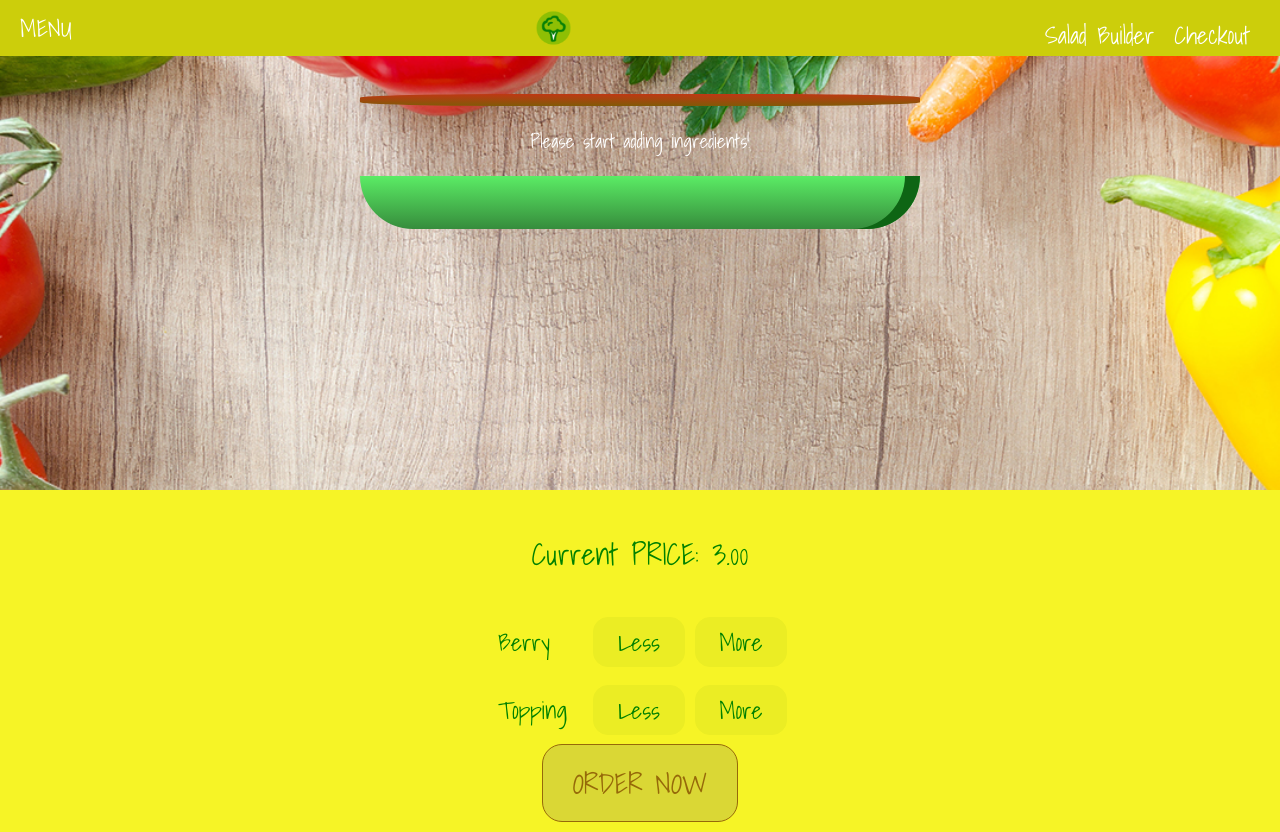
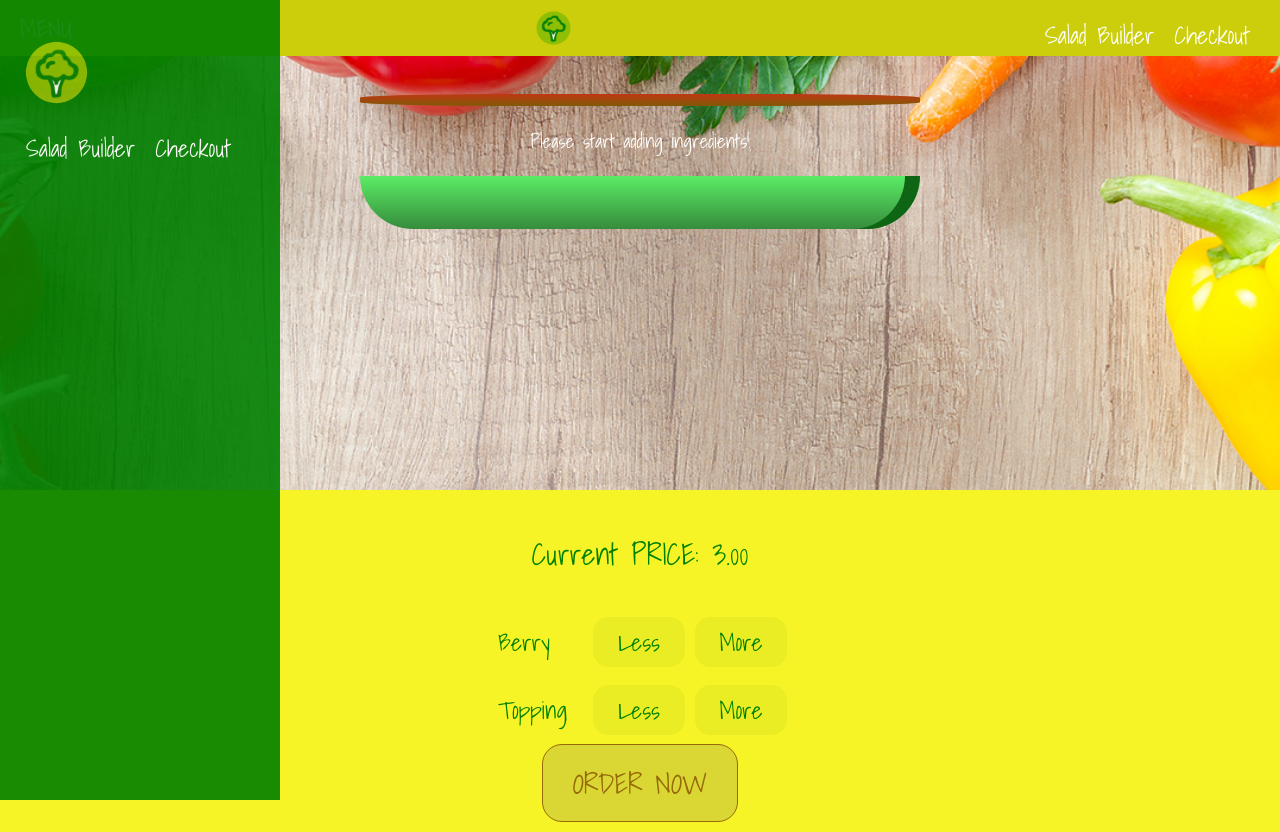
Before and after one commit to Loratadin/skinny-salad, a React (Create React App) app: page / in a window 1280 px wide. Built offline with nearby package versions, Linux system fonts and the light colour scheme.

Commit message:
Edit NavigationItems styles

```diff
--- a/src/components/Navigation/NavigationItems/NavigationItem/NavigationItem.style.js
+++ b/src/components/Navigation/NavigationItems/NavigationItem/NavigationItem.style.js
@@ -6,6 +6,7 @@ export const NavigationItem = styled.div`
     box-sizing: border-box;
     display: block;
     width: 100%;
+    height: auto;
     & > a {
         text-decoration: none;
         color: white;
@@ -23,11 +24,12 @@ export const NavigationItem = styled.div`
             height: 100%;
             padding: 16px 10px;
             border-bottom: 4px solid transparent;
+            border-radius: 15px;
         }
         & > a:hover,
         & > a:active,
         & > a.active {
-            background-color: #b3b32a;
+            background-color: #8fbd25;
             border-bottom: 4px solid #53c75c;
         }
     `}
--- a/src/components/Navigation/NavigationItems/NavigationItems.style.js
+++ b/src/components/Navigation/NavigationItems/NavigationItems.style.js
@@ -1,10 +1,15 @@
 import styled from 'styled-components';
+import media from '../../../theme/media';
 
 export const NavigationItems = styled.ul`
     margin: 0;
     padding: 0;
     list-style: none;
     display: flex;
+    flex-flow: column;
     align-items: center;
     height: 100%;
+    ${media.desktopL`
+        flex-flow: row;
+    `}
 `;
--- a/src/components/Navigation/SideDrawer/SideDrawer.style.js
+++ b/src/components/Navigation/SideDrawer/SideDrawer.style.js
@@ -14,9 +14,9 @@ export const SideDrawer = styled.div`
     padding: 32px 16px;
     box-sizing: border-box;
     transition: transform 0.3s ease-out;
-    ${media.tablet`
-    display: none;
-    `}
+    // ${media.tablet`
+    //     display: none;
+    // `}
 `;
 
 export const SideDrawerLogoContainer = styled.div`
```
